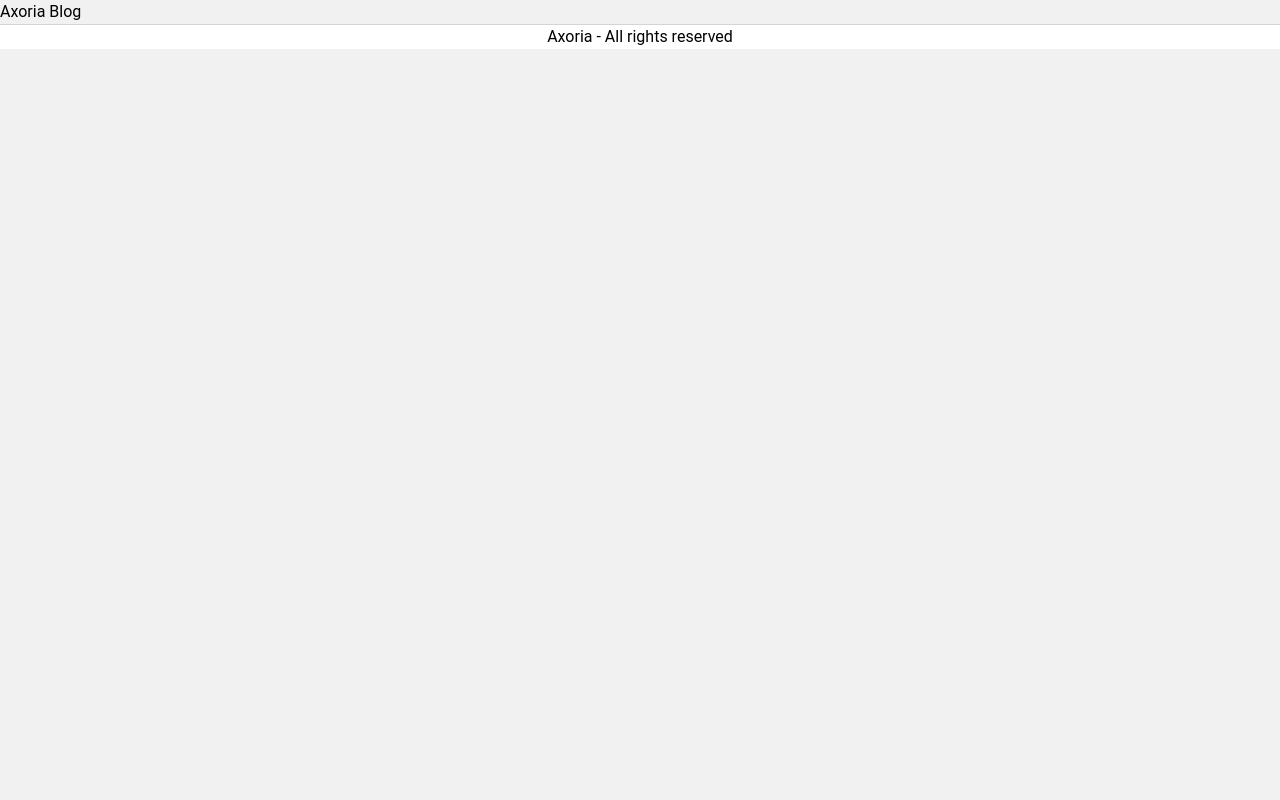
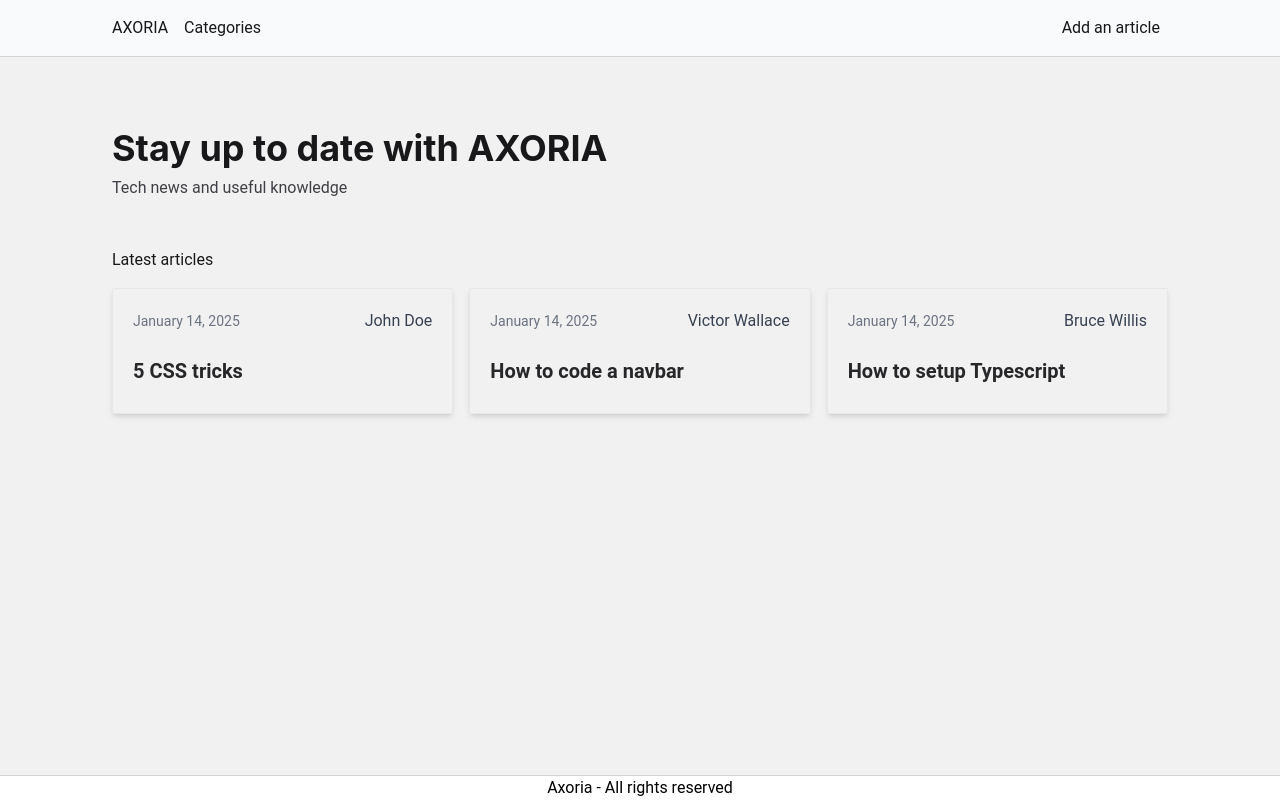
Before and after one commit to ovo-thom/axoria-blog, a Next.js app: page / in a window 1280 px wide. Built offline with nearby package versions, Linux system fonts and the light colour scheme.

Commit message:
feat: add create Footer.jsx in layout and Navbar.jsx and create home page with static data

```diff
--- a/src/app/globals.css
+++ b/src/app/globals.css
@@ -5,3 +5,28 @@
 body {
   background-color: #f1f1f1;
 }
+
+/* Utils classes */
+
+/* Layout */
+.u-main-container {
+  @apply max-w-6xl mx-auto px-12;
+}
+
+.u-padding-content-container {
+  @apply pt-32 pb-44;
+}
+
+.u-articles-grid {
+  @apply grid grid-cols-1 sm:grid-cols-2 md:grid-cols-3 gap-x-4 gap-y-8 mt-4 mb-12;
+}
+
+/* Typographie */
+
+.t-main-title {
+  @apply font-inter font-bold text-zinc-900 text-4xl mb-2;
+}
+
+.t-main-subtitle {
+  @apply mb-12 text-zinc-700;
+}
--- a/src/app/layout.jsx
+++ b/src/app/layout.jsx
@@ -1,5 +1,6 @@
 import "./globals.css"
 import Footer from "@/components/Footer"
+import Navbar from "@/components/Navbar"
 
 export default function RootLayout({ children }) {
   return (
@@ -7,8 +8,11 @@ export default function RootLayout({ children }) {
       <link rel="icon" href="/favicon.svg" type="image/svg+xml" />
       <meta name="viewport" content="width=device-width, initial-scale=1.0" />
 
-      <body>
+      <body className="flex min-h-full flex-col">
+        <Navbar />
+        <main className="grow">
         {children}
+        </main>
         <Footer />
         </body>
     </html>
--- a/src/app/page.jsx
+++ b/src/app/page.jsx
@@ -1,5 +1,54 @@
+import Link from "next/link";
+
+const posts = [
+  {
+    author: "John Doe",
+    title: "5 CSS tricks",
+  },
+  {
+    author: "Victor Wallace",
+    title: "How to code a navbar",
+  },
+  {
+    author: "Bruce Willis",
+    title: "How to setup Typescript",
+  },
+];
+
 export default async function Home() {
-  return <div className="">
-    <h1>Axoria Blog</h1>
-  </div>
+  return (
+    <div className="u-main-container u-padding-content-container">
+      <h1 className="t-main-title">Stay up to date with AXORIA</h1>
+      <p className="t-main-subtitle">Tech news and useful knowledge</p>
+
+      <p className="text-md text-zinc-900">Latest articles</p>
+      <ul className="u-articles-grid">
+        {posts.map((post, id) => (
+          <li className="rounded-sm shadow-md hover:shadow-xl border hover:border-zinc-300">
+            <div className="pt-5 px-5 pb-7">
+              <div className="flex items-baseline gap-x-4 text-xs">
+                <time
+                  dateTime={new Date().toISOString()}
+                  className="text-gray-500 text-sm"
+                >
+                  {new Date().toLocaleDateString("en-EN", {
+                    year: "numeric",
+                    month: "long",
+                    day: "numeric",
+                  })}
+                </time>
+                <Link
+                  href={`/categories/author/${post.author}`}
+                  className="ml-auto text-base text-gray-700 hover:text-gray-600 whitespace-nowrap truncate"
+                >
+                  {post.author}
+                </Link>
+              </div>
+              <Link href={`/article/${post.title}`} className="inline-block mt-6 text-xl font-semibold text-zinc-800 hover:text-zinc-600">{post.title}</Link>
+            </div>
+          </li>
+        ))}
+      </ul>
+    </div>
+  );
 }
--- a/src/components/Navbar.jsx
+++ b/src/components/Navbar.jsx
@@ -3,11 +3,17 @@ import Link from "next/link";
 export default function Navbar() {
   return (
     <nav className="fixed w-full bg-slate-50 border-b border-b-zinc-300">
-        <div>
-            <Link>Axoria</Link>
-            <Link>Categories</Link>
-            <Link>Add an article</Link>
-        </div>
+      <div className="u-main-container flex py-4">
+        <Link href="/" className="mr-2 text-zinc-900">
+          AXORIA
+        </Link>
+        <Link href="/categories" className="mx-2 text-zinc-900 mr-auto">
+          Categories
+        </Link>
+        <Link href="/dashboard/create" className="mx-2 text-zinc-900">
+          Add an article
+        </Link>
+      </div>
     </nav>
-  )
+  );
 }
```
Also changed, not shown: note.txt (added).
